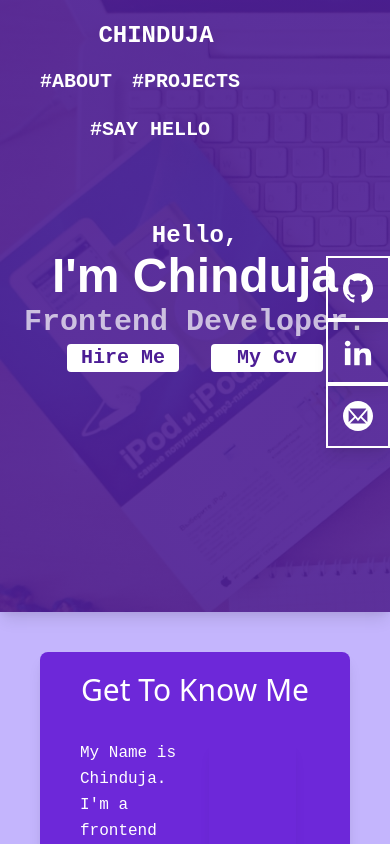
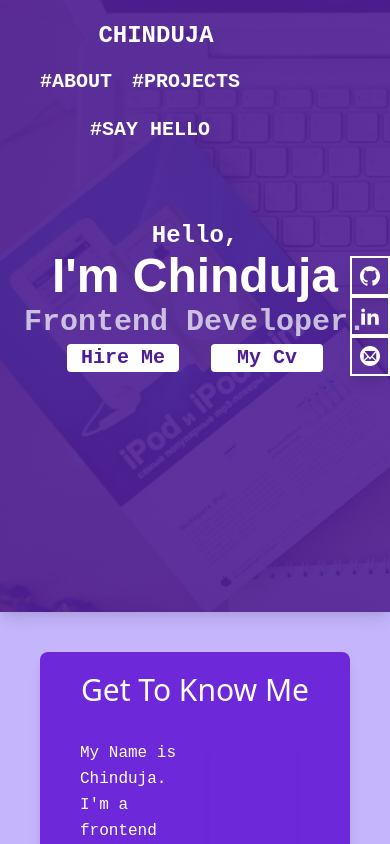
Before and after one commit to chinduja-net/Portfolio, a React (Vite) app: page / in a window 390 px wide. Shown: the top 844 px of the page. Built offline with nearby package versions, Linux system fonts and the light colour scheme; grey boxes are pictures that could not be loaded.

Commit message:
Made some minor fixes

```diff
--- a/src/components/About.jsx
+++ b/src/components/About.jsx
@@ -20,7 +20,7 @@ export default function About() {
         <h3 className="flex justify-center animate-pulse font-Fira text-3xl m-1"> Frontend Developer.</h3>
         <div className = "flex w-72 mx-auto">
         <a href= "#contact" className = "font-Fira text-xl flex justify-center content-center w-28 mx-auto bg-white text-purple-900 border-3 rounded transform hover:bg-purple-300 hover:scale-110">Hire Me </a>
-        <a href= {resume} target="_blank" download className = "font-Fira text-xl flex justify-center content-center bg-white text-purple-900 w-28 mx-auto border-3 rounded transform hover:bg-purple-300 hover:scale-110">My Cv </a>
+        <a href= {resume} target="_blank" className = "font-Fira text-xl flex justify-center content-center bg-white text-purple-900 w-28 mx-auto border-3 rounded transform hover:bg-purple-300 hover:scale-110">My Cv </a>
         </div>
 
 
--- a/src/components/Description.jsx
+++ b/src/components/Description.jsx
@@ -27,7 +27,7 @@ export default function Description() {
           <img
             className="flex object-contain shadow-lg items-center w-3/4 justify-center opacity-60 rounded-lg"
             src={profileImage}
-            alt="profile"
+            alt="profileImage"
           />
         </div>
       </div>
--- a/src/components/Navigation.jsx
+++ b/src/components/Navigation.jsx
@@ -3,18 +3,18 @@ import React from "react";
 export default function Navigation() {
   return (
     <header className="top-0 z-5 absolute">
-      <div className="container font-Fira px-10 mx-auto flex flex-wrap p-5 flex-col text-white right-0 left-0 md:flex-row items-center font-extrabold">
+      <div className="container font-Fira px-10 mx-auto flex flex-wrap p-5 flex-col text-white md:flex-row items-center font-extrabold ">
         <div className="title-font mb-4 md:mb-0">
           <a href="#about" className="ml-3 text-2xl transition hover:text-pink-700 300 ease-in-out">
             CHINDUJA
           </a>
         </div>
-        <nav className="md:mr-auto md:ml-4 md:py-1 md:pl-4 md:border-l md:border-gray-700	flex flex-wrap items-center text-xl justify-center ">
+        <nav className="md:mr-auto md:ml-4 md:py-1 md:pl-4 flex flex-wrap items-center text-xl justify-center ">
            <a href="#description" className="mr-5 transition hover:text-pink-700 300 ease-in-out">
             #ABOUT
           </a>
 
-          <a href="#projects" className="mr-5 transition hover:text-pink-700 300 ease-in-out ">
+          <a href="#projects" className="mr-5 transition hover:text-pink-700 300 ease-in-out">
             #PROJECTS
           </a>
         </nav>
--- a/src/components/Projects.jsx
+++ b/src/components/Projects.jsx
@@ -17,13 +17,13 @@ function Projects() {
         <div className="flex flex-wrap justify-center items-center -m-4 px-4 py-2 flex-grow">
 
                     {projects.map((project) => (
-                       <a href={project.link}
+                       <a href={project.link} target="_blank"
               className="sm:w-1/2 w-100 p-4" key = {project.title}>
               <div className="flex relative border shadow-lg w-54 h-54 ">
                  <img
                   alt="gallery"
                   className="absolute inset-0 w-full h-full object-contain object-center"
-                  src={project.image}
+                  src={project.image} alt ="shoppingImage"
                 />
                 <div className="px-8 py-10 relative z-10 w-full border-4 border-purple-500 bg-purple-400 opacity-0 shadow-xl hover:opacity-100">
                   <h2 className="tracking-widest text-sm title-font font-medium text-purple-900 mb-1">
--- a/src/components/Social.jsx
+++ b/src/components/Social.jsx
@@ -2,10 +2,28 @@ import React from "react";
 import { ImLinkedin2, ImGithub, ImMail4 } from "react-icons/im";
 const Social = () => {
   return (
-    <div className="text-3xl inline-flex flex-col w-16 right-0 mt-64 inset-y-0 fixed">
-      <a href="https://github.com/chinduja-net" target="_blank" className = "border-2 mr-0 border-white w-16 h-16 flex justify-center items-center shadow-lg text-white transform hover:bg-purple-400 transition ease-in-out duration-500 hover:text-purple-900 hover:border-2 hover:border-purple-700 hover:rotate-180"><ImGithub/></a>
-      <a href="https://www.linkedin.com/in/chinduja-vijayaraj-64b166176" target="_blank" className = "border-2 border-white w-16 h-16 flex justify-center items-center shadow-lg text-white transform hover:bg-purple-400 transition ease-in-out duration-500 hover:text-purple-900 hover:border-2 hover:border-purple-700 hover:-rotate-180"><ImLinkedin2/></a>
-      <a href="mailto:cindhujavijayaraj@gmail.com" target="_blank" className = "border-2 w-16 border-white h-16 flex justify-center items-center shadow-lg text-white transform hover:bg-purple-400 transition ease-in-out duration-500 hover:text-purple-900 hover:border-2 hover:border-purple-700 hover:rotate-180"><ImMail4/></a>
+    <div className="text-xl w-10 md:text-3xl inline-flex flex-col md:w-16 right-0 mt-64 inset-y-0 fixed ">
+      <a
+        href="https://github.com/chinduja-net"
+        target="_blank"
+        className="border-2 mr-0 border-white w-10 h-10 md:w-16 md:h-16 flex justify-center items-center shadow-lg text-white transform hover:bg-purple-400 transition ease-in-out duration-500 hover:text-purple-900 hover:border-2 hover:border-purple-700 hover:rotate-180"
+      >
+        <ImGithub />
+      </a>
+      <a
+        href="https://www.linkedin.com/in/chinduja-vijayaraj-64b166176"
+        target="_blank"
+        className="border-2 border-white w-10 h-10 md:w-16 md:h-16 flex justify-center items-center shadow-lg text-white transform hover:bg-purple-400 transition ease-in-out duration-500 hover:text-purple-900 hover:border-2 hover:border-purple-700 hover:-rotate-180"
+      >
+        <ImLinkedin2 />
+      </a>
+      <a
+        href="mailto:cindhujavijayaraj@gmail.com"
+        target="_blank"
+        className="border-2 border-white flex justify-center items-center shadow-lg text-white w-10 h-10 md:w-16 md:h-16 transform hover:bg-purple-400 transition ease-in-out duration-500 hover:text-purple-900 hover:border-2 hover:border-purple-700 hover:rotate-180"
+      >
+        <ImMail4 />
+      </a>
     </div>
   );
 };
--- a/tailwind.config.js
+++ b/tailwind.config.js
@@ -4,11 +4,7 @@ module.exports = {
   darkMode: false, // or 'media' or 'class'
   theme: {
     extend: {
-      colors: {
-        gradient : ""
 
-
-      },
       fontFamily: {
         'Montserrat': ['Montserrat', 'sans-serif'],
         'Fira': ['Fira Code', 'monospace'],
```
